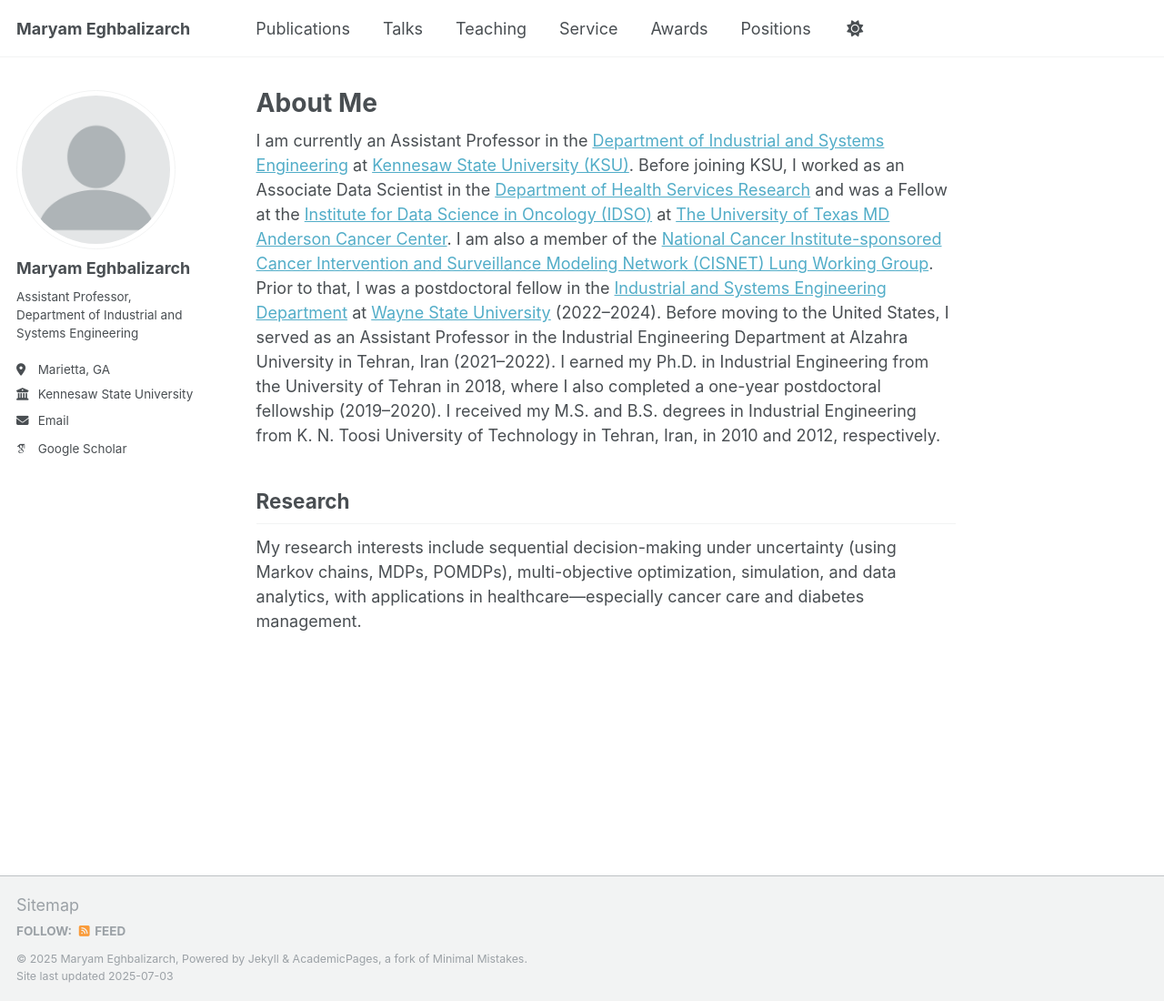
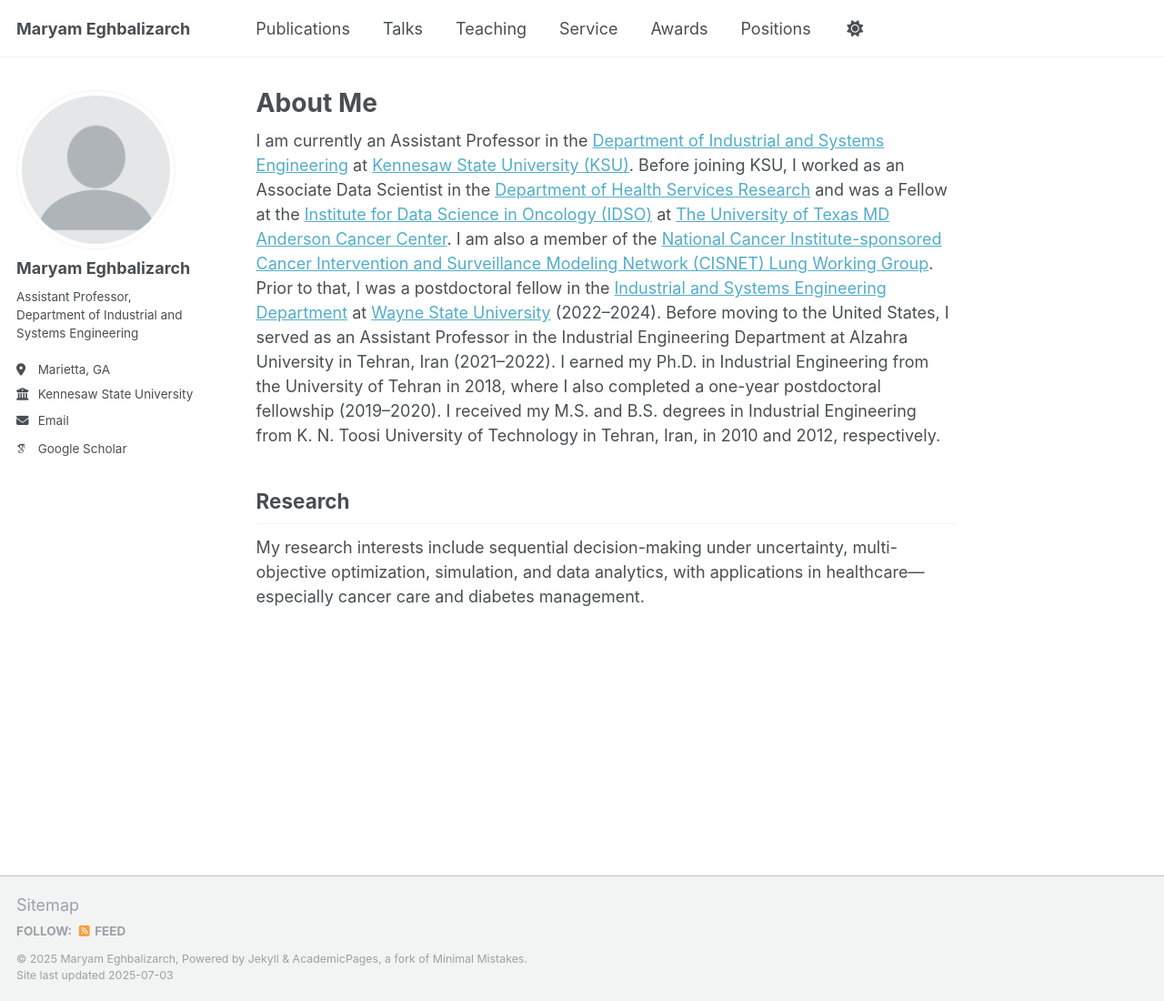
Before and after one commit to meghbalizarch/meghbalizarch.github.io, a Jekyll site: the page built from _pages/about.md, in a window 1280 px wide and 1100 px high. Shown: the whole window at 91% size. Built offline with Jekyll 4.4.1, drawn with Linux system fonts in a browser that asks for light colours; some web fonts are replaced; a script that is not in the unit is left out.

Commit message:
Update about.md

```diff
--- a/_pages/about.md
+++ b/_pages/about.md
@@ -12,4 +12,4 @@ I am currently an Assistant Professor in the [Department of Industrial and Syste
 
 ## Research
 
-My research interests include sequential decision-making under uncertainty (using Markov chains, MDPs, POMDPs), multi-objective optimization, simulation, and data analytics, with applications in healthcare—especially cancer care and diabetes management.
+My research interests include sequential decision-making under uncertainty, multi-objective optimization, simulation, and data analytics, with applications in healthcare—especially cancer care and diabetes management.
```
